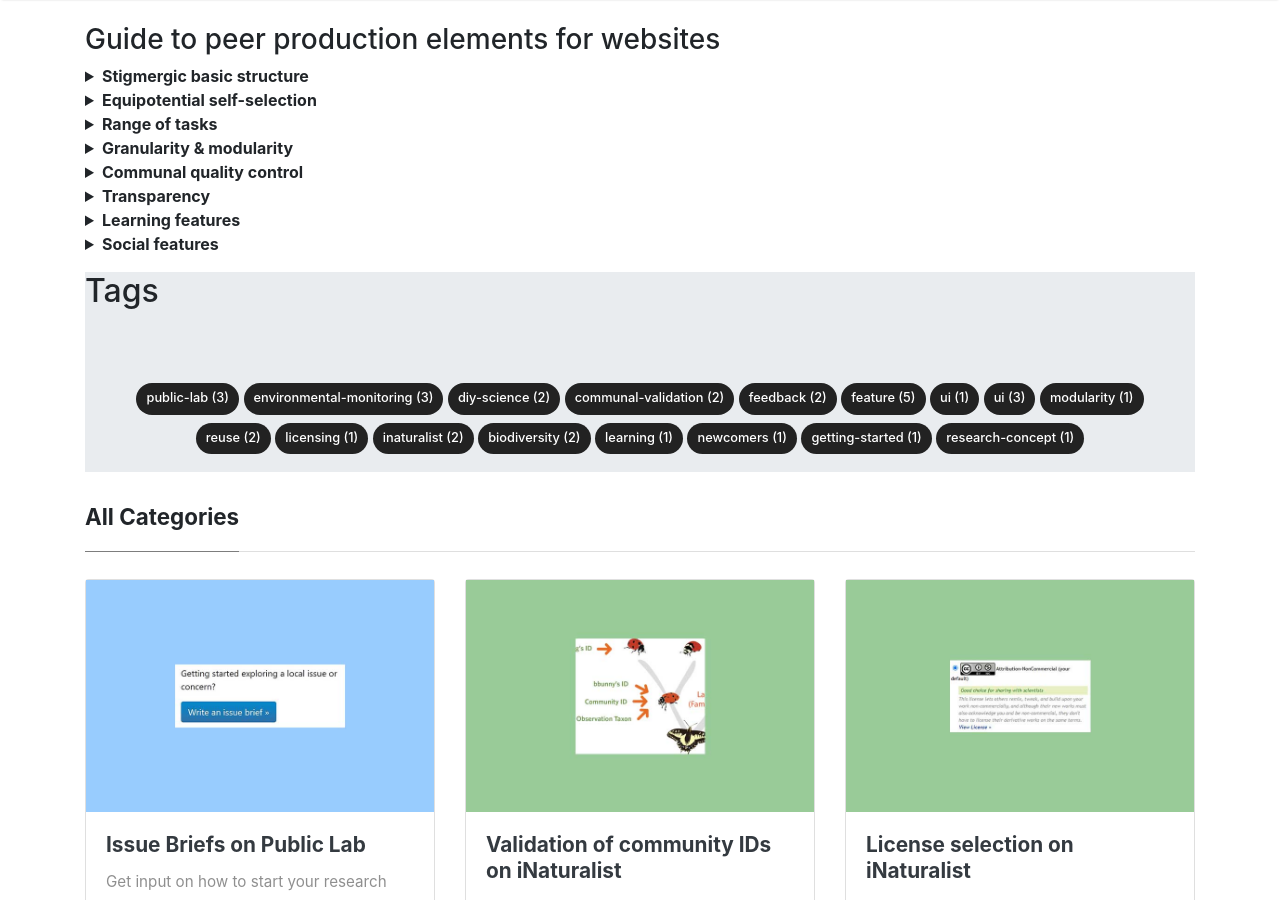
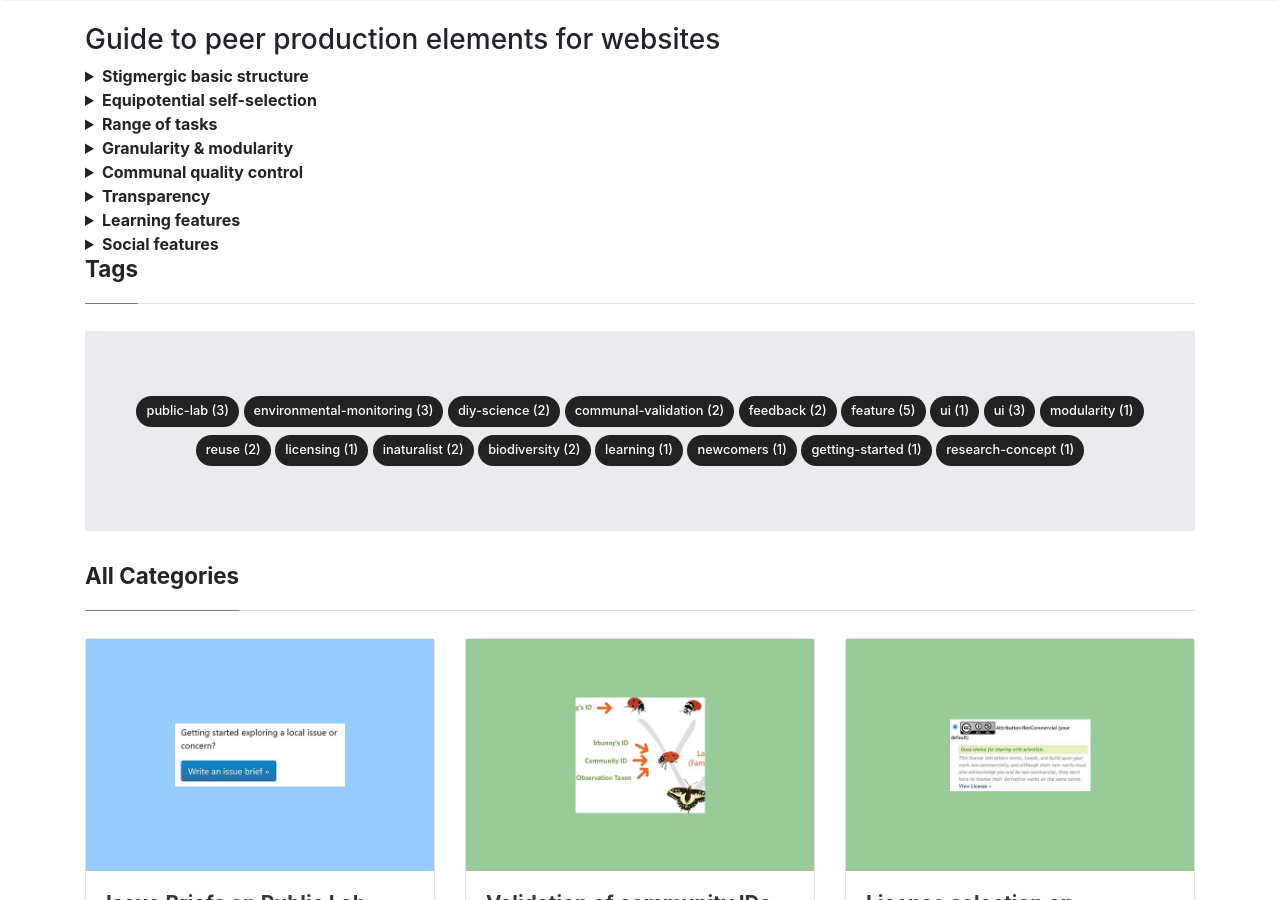
Before and after one commit to PeerProducedResearch/best-practices, a Jekyll site: the page built from index.html, in a window 1280 px wide and 900 px high, scrolled down 354 px. Built offline with Jekyll 4.4.1, drawn with Linux system fonts in a browser that asks for light colours; nearby versions of some CDN libraries; some web fonts are replaced; the list of posts is cut into pages by our own code.

Commit message:
Update default.html

```diff
--- a/_layouts/default.html
+++ b/_layouts/default.html
@@ -117,8 +117,10 @@ ga('send', 'pageview');
 
 <!-- Categories Jumbotron
 ================================================== -->
-<div class="jumbotron fortags">
-	<h2><span>Tags</span></h2>
+<div class="section-title">
+        <h2><span>Tags</span></h2>
+    </div>
+	<div class="jumbotron fortags">
 	<div class="d-md-flex h-100">
 		<div class="col-md-12 p-5 align-self-center text-center">
             {% assign categories_list = site.categories %}
```
